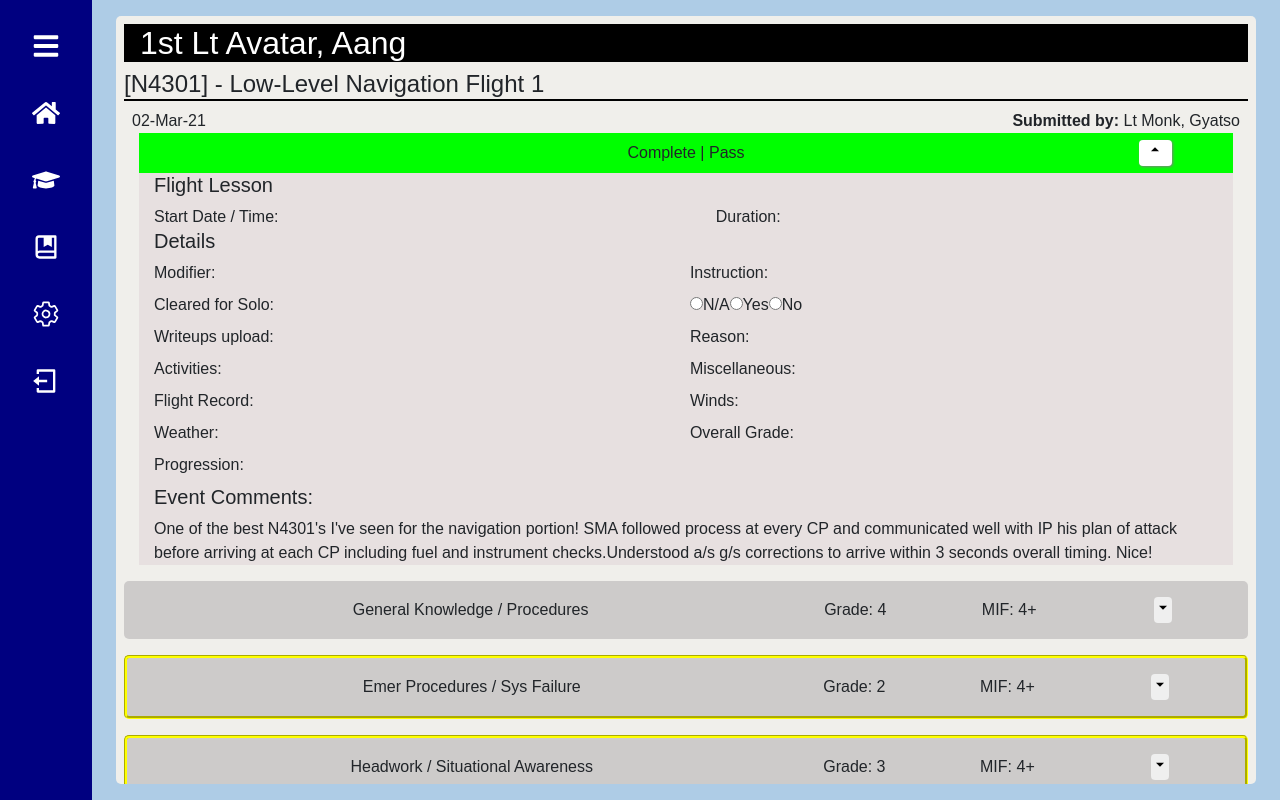
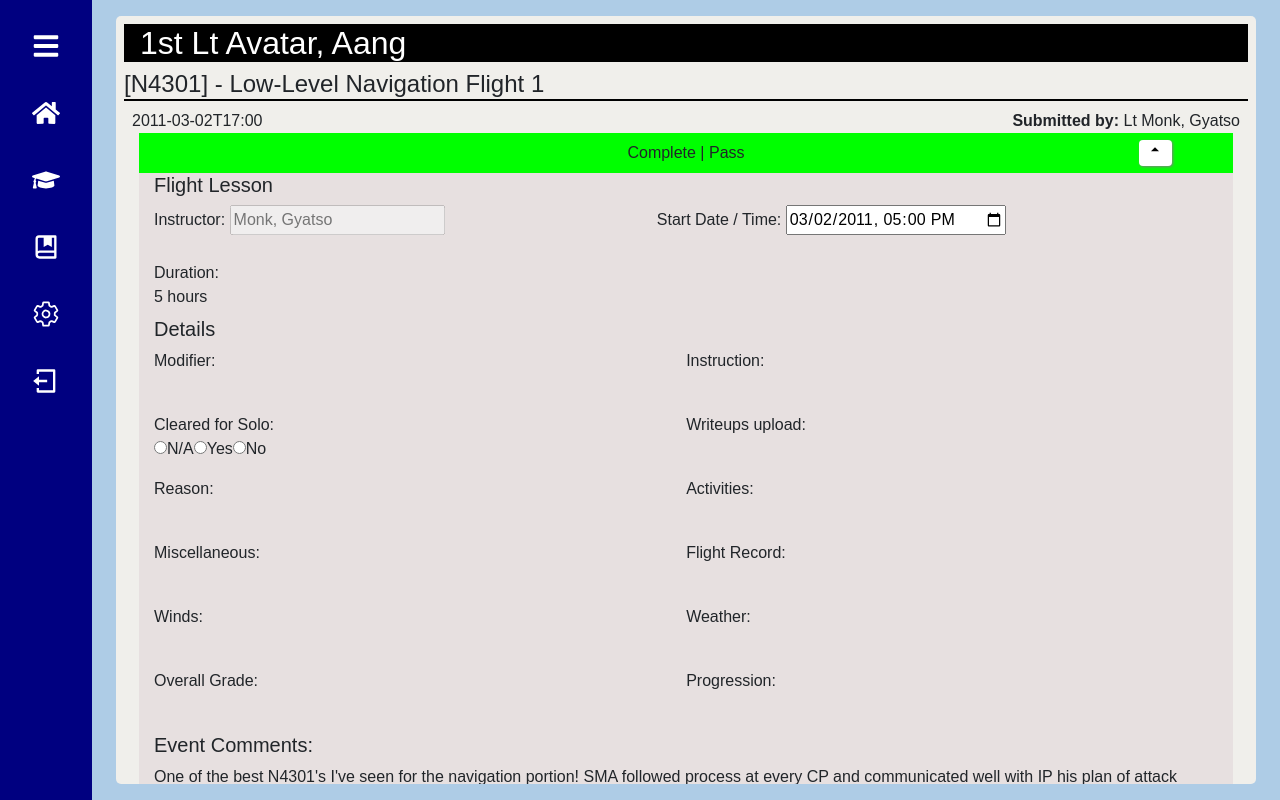
Before and after one commit to mattdillabough/cnatra-lms, a React (Create React App) app in the folder frontend/: page /Grades/1 in a window 1280 px wide. Both pictures are taken after a click on the button 1155 px from the left and 153 px from the top of the page. Built offline with nearby package versions, Linux system fonts and the light colour scheme.

Commit message:
Experiment with conditionally editable components (#8)

```diff
--- a/frontend/src/Components/Grading/Gradesheet.js
+++ b/frontend/src/Components/Grading/Gradesheet.js
@@ -5,11 +5,41 @@ import { RiArrowDownSFill, RiArrowUpSFill } from "react-icons/ri";
 import Maneuver from "./Maneuver";
 import { mockGradesheetData } from "./mockGradesheetData";
 
+//To simulate different user types
+const user = "instructor";
+
 function Gradesheet() {
   const [dropdown, setDropDown] = useState(false);
   const toggleDropDown = () => {
     setDropDown(!dropdown);
   };
+  //Would likely check state or local storage for user type
+  const elementType = user === "instructor" ? "input" : "div";
+  //text or input
+  function TOI({
+    labeltxt,
+    prevVal,
+    val,
+    editable = false,
+    inputtype = "text",
+    pattern,
+  }) {
+    return (
+      <label>
+        {labeltxt}
+        {elementType === "div" ? (
+          <div>{val}</div>
+        ) : (
+          <input
+            type={inputtype}
+            placeholder={prevVal}
+            defaultValue={val}
+            disabled={!editable}
+          />
+        )}
+      </label>
+    );
+  }
 
   return (
     <>
@@ -70,14 +100,31 @@ function Gradesheet() {
               <div className="col-12">
                 <h5>Flight Lesson</h5>
                 <div className="event-details-section">
-                  <div>Start Date / Time: </div>
-                  <div>Duration: </div>
+                  <TOI
+                    labeltxt={"Instructor: "}
+                    prevVal={mockGradesheetData.instructor.name}
+                  />
+                  <TOI
+                    labeltxt={"Start Date / Time: "}
+                    val={mockGradesheetData.date}
+                    inputtype="datetime-local"
+                    editable={true}
+                  />
+                  <label>
+                    Duration:
+                    <div>5 hours</div>
+                  </label>
                 </div>
                 <h5>Details</h5>
                 <div className="event-details-section">
+                  <label>
                     <div>Modifier: </div>
+                  </label>
+                  <label>
                     <div>Instruction: </div>
-                  <div>Cleared for Solo:</div>
+                  </label>
+                  <label>
+                    Cleared for Solo:
                     <div>
                       <label>
                         <input
@@ -107,6 +154,7 @@ function Gradesheet() {
                         No
                       </label>
                     </div>
+                  </label>
                   <div>Writeups upload: </div>
                   <div>Reason:</div>
                   <div>Activities: </div>
--- a/frontend/src/Components/Grading/mockGradesheetData.js
+++ b/frontend/src/Components/Grading/mockGradesheetData.js
@@ -1,7 +1,7 @@
 export const mockGradesheetData = {
   eventId: "N4301",
   title: "Low-Level Navigation Flight 1",
-  date: "02-Mar-21",
+  date: "2011-03-02T17:00",
   hours: 5,
   score: "",
   lessonGrade: "Pass",
```
Lines whose indentation alone changed are shown as unchanged.
